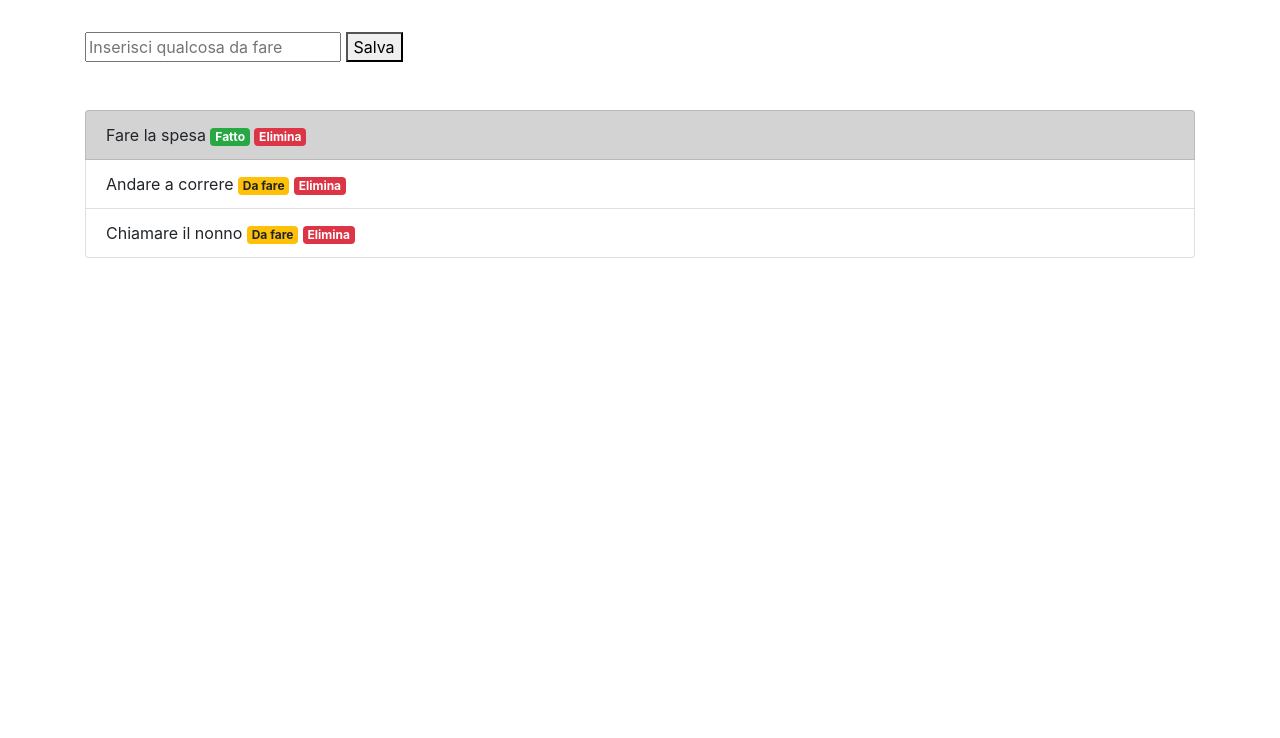
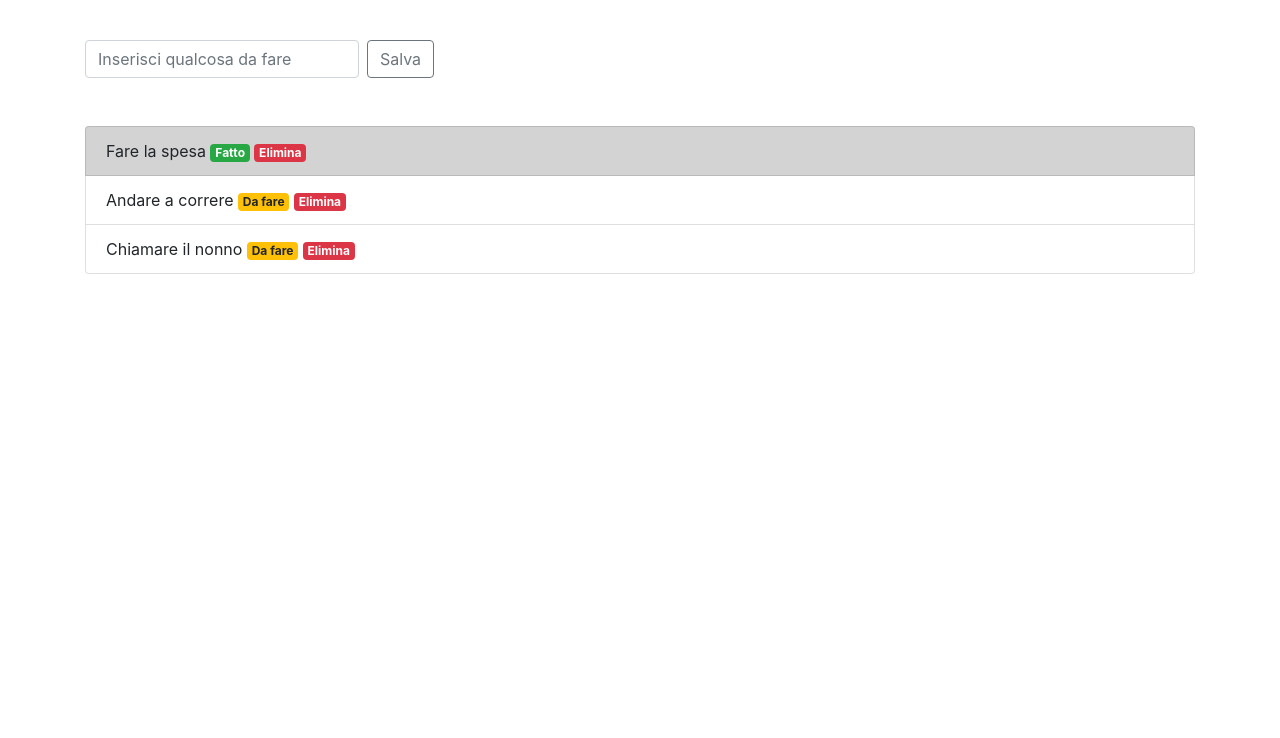
Before and after one commit to draper87/todolist-vuejs, a plain HTML site: page index.html in a window 1280 px wide. Shown: the part 62-800 px from the top of the page. Drawn offline with nearby package versions, Linux system fonts and the light colour scheme.

Commit message:
interfaccia migliorata

```diff
--- a/index.html
+++ b/index.html
@@ -16,9 +16,11 @@
           <div class="col-12 mt-2">
             <h2>Todo List</h2>
 
-            <div class="mt-5">
-              <input v-on:keyup.enter="addToDoList()" v-model='inputText' type="text" placeholder="Inserisci qualcosa da fare">
-              <button @click='addToDoList()' type="button">Salva</button>
+            <div class="form-inline">
+              <div class="form-group mt-5">
+                <input v-on:keyup.enter="addToDoList()" v-model='inputText' type="text" placeholder="Inserisci qualcosa da fare" class="form-control mr-2">
+                <button @click='addToDoList()' type="button" class="btn btn-outline-secondary">Salva</button>
+              </div>
             </div>
 
             <ul class="list-group mt-5">
```
